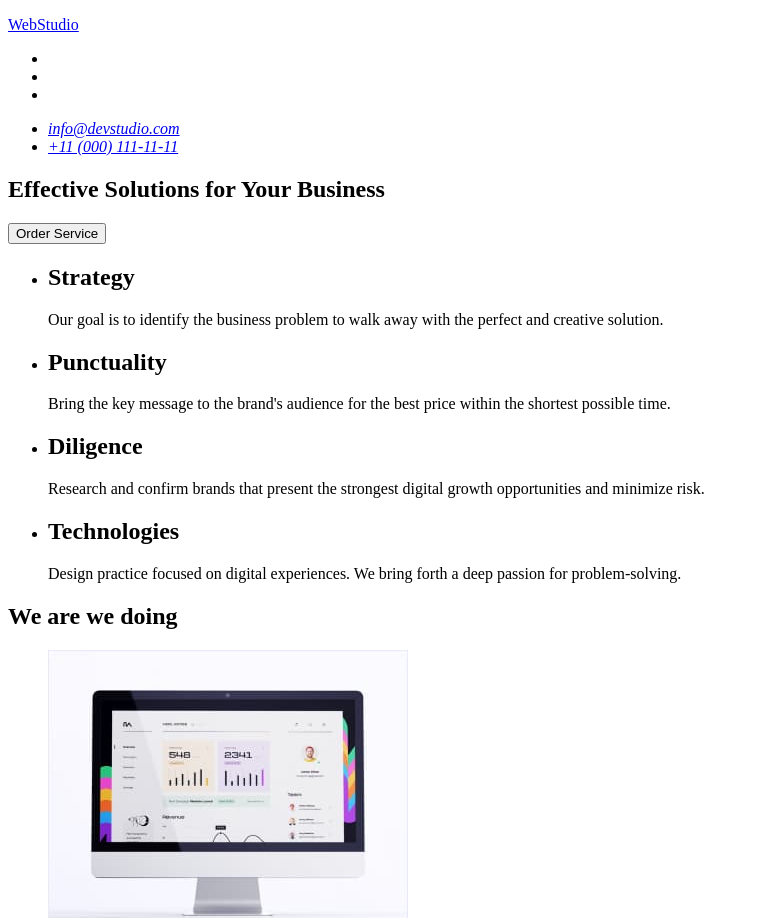
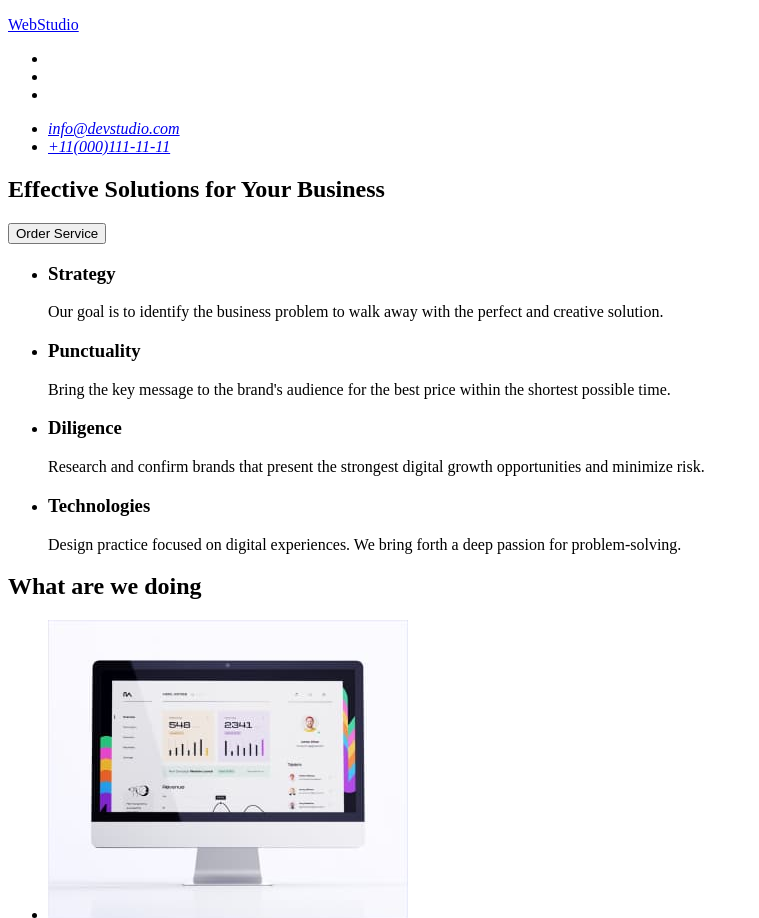
Before and after one commit to maksoliynyk/goit-markup-hw-01, a plain HTML site: page index.html in a window 1280 px wide. Shown: the top 918 px of the page, without its empty margins (0-759 px from the left). Drawn offline with Linux system fonts and the light colour scheme.

Commit message:
Update index.html

```diff
--- a/index.html
+++ b/index.html
@@ -21,7 +21,7 @@
         <address>
             <ul>
             <li><a href="mailto:info@devstudio.com">info@devstudio.com</a></li>
-            <li><a href="tel:+1(000)111-11-11">+11 (000) 111-11-11</a></li>
+            <li><a href="tel:+1(000)111-11-11">+11(000)111-11-11</a></li>
             </ul>
         </address>
     </header>
@@ -31,27 +31,28 @@
             <button type="button">Order Service</button>
         </section>
         <section>
+            <h2 hidden>skills</h2>
             <ul>
                 <li>
-                    <h2>Strategy</h2>
+                    <h3>Strategy</h3>
                     <p>Our goal is to identify the business problem to walk away with the perfect and creative solution.</p>
                 </li>
                 <li>
-                    <h2>Punctuality</h2>
+                    <h3>Punctuality</h3>
                     <p>Bring the key message to the brand's audience for the best price within the shortest possible time.</p>
                 </li>
                 <li>
-                    <h2>Diligence</h2>
+                    <h3>Diligence</h3>
                     <p>Research and confirm brands that present the strongest digital growth opportunities and minimize risk.</p>
                 </li>
                 <li>
-                    <h2>Technologies</h2>
+                    <h3>Technologies</h3>
                     <p>Design practice focused on digital experiences. We bring forth a deep passion for problem-solving.</p>
                 </li>
             </ul>
         </section>
         <section>
-            <h2>We are we doing</h2>
+            <h2>What are we doing</h2>
             <ul>
                 <li><img src="./images/img6.jpg" alt="computer"
                     width="360" height="300"></li>
@@ -94,7 +95,7 @@
     </main>
     <footer>
         <a href="./index.html">
-            <h2>WebStudio</h2>
+            <p>WebStudio</p>
         </a>
         <p>Increase the flow of customers and sales for your business with digital marketing & growth solutions.</p>
     </footer>
```
